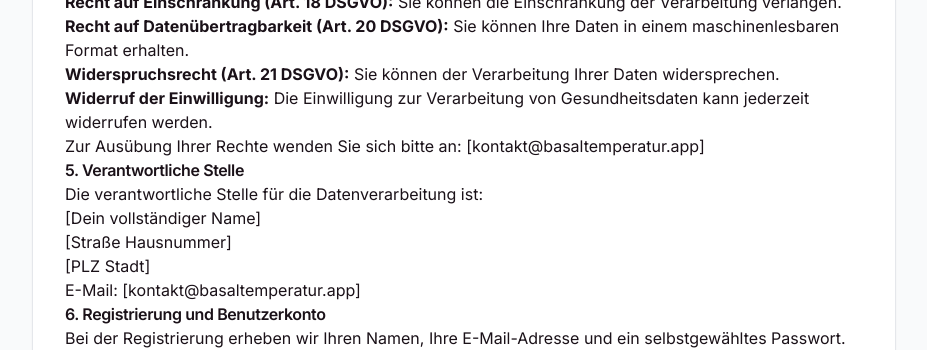
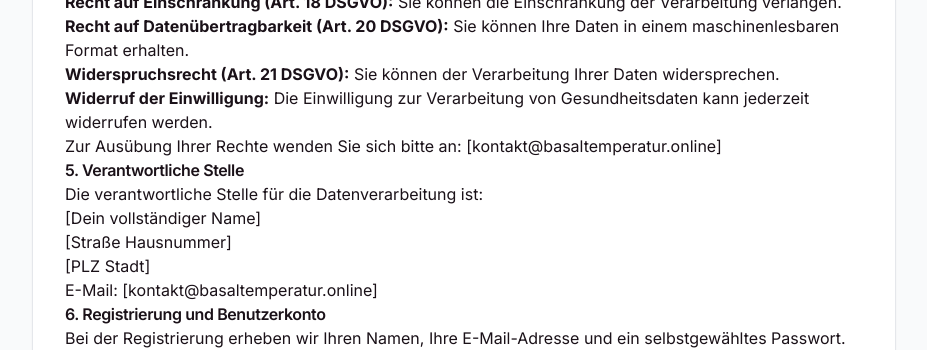
Before and after one commit to kristianhoffmann/basaltemperatur, a Next.js app: page /datenschutz in a window 1280 px wide. Shown: the part 1380-1730 px from the top of the page, without its empty margins (176-1103 px from the left). Built offline with nearby package versions, Linux system fonts and the light colour scheme.

Commit message:
fix: Domain von basaltemperatur.app auf basaltemperatur.online korrigiert

```diff
--- a/app/(dashboard)/export/ExportClient.tsx
+++ b/app/(dashboard)/export/ExportClient.tsx
@@ -130,7 +130,7 @@ export function ExportClient({ entries, periodEntries, ovulations, userEmail }:
                         </div>
                         <div style={{ textAlign: 'right', fontSize: '11px', opacity: 0.75 }}>
                             <div>Erstellt: {format(new Date(), 'd. MMMM yyyy', { locale: de })}</div>
-                            <div style={{ marginTop: '2px' }}>basaltemperatur.app</div>
+                            <div style={{ marginTop: '2px' }}>basaltemperatur.online</div>
                         </div>
                     </div>
                 </div>
@@ -424,7 +424,7 @@ export function ExportClient({ entries, periodEntries, ovulations, userEmail }:
                     background: '#fafafa',
                 }}>
                     <span>
-                        Erstellt am {format(new Date(), 'd. MMMM yyyy', { locale: de })} • basaltemperatur.app
+                        Erstellt am {format(new Date(), 'd. MMMM yyyy', { locale: de })} • basaltemperatur.online
                     </span>
                     <span>
                         Hinweis: Diese Kurve dient der Unterstützung des Arztgesprächs und ersetzt keine medizinische Diagnose.
--- a/app/(legal)/agb/page.tsx
+++ b/app/(legal)/agb/page.tsx
@@ -15,7 +15,7 @@ export const metadata: Metadata = {
 export default function AGBPage() {
   const company = {
     name: process.env.NEXT_PUBLIC_COMPANY_NAME || '[Dein vollständiger Name]',
-    email: process.env.NEXT_PUBLIC_COMPANY_EMAIL || '[kontakt@basaltemperatur.app]',
+    email: process.env.NEXT_PUBLIC_COMPANY_EMAIL || '[kontakt@basaltemperatur.online]',
   };
 
   return (
--- a/app/(legal)/datenschutz/page.tsx
+++ b/app/(legal)/datenschutz/page.tsx
@@ -17,7 +17,7 @@ export default function DatenschutzPage() {
     name: process.env.NEXT_PUBLIC_COMPANY_NAME || '[Dein vollständiger Name]',
     street: process.env.NEXT_PUBLIC_COMPANY_STREET || '[Straße Hausnummer]',
     city: process.env.NEXT_PUBLIC_COMPANY_CITY || '[PLZ Stadt]',
-    email: process.env.NEXT_PUBLIC_COMPANY_EMAIL || '[kontakt@basaltemperatur.app]',
+    email: process.env.NEXT_PUBLIC_COMPANY_EMAIL || '[kontakt@basaltemperatur.online]',
   };
 
   return (
--- a/app/(legal)/impressum/page.tsx
+++ b/app/(legal)/impressum/page.tsx
@@ -18,7 +18,7 @@ export default function ImpressumPage() {
     street: process.env.NEXT_PUBLIC_COMPANY_STREET || '[Straße Hausnummer]',
     city: process.env.NEXT_PUBLIC_COMPANY_CITY || '[PLZ Stadt]',
     country: 'Deutschland',
-    email: process.env.NEXT_PUBLIC_COMPANY_EMAIL || '[kontakt@basaltemperatur.app]',
+    email: process.env.NEXT_PUBLIC_COMPANY_EMAIL || '[kontakt@basaltemperatur.online]',
     phone: process.env.NEXT_PUBLIC_COMPANY_PHONE || '',
   };
 
--- a/app/(legal)/widerruf/page.tsx
+++ b/app/(legal)/widerruf/page.tsx
@@ -16,7 +16,7 @@ export default function WiderrufPage() {
         name: process.env.NEXT_PUBLIC_COMPANY_NAME || '[Dein vollständiger Name]',
         street: process.env.NEXT_PUBLIC_COMPANY_STREET || '[Straße Hausnummer]',
         city: process.env.NEXT_PUBLIC_COMPANY_CITY || '[PLZ Stadt]',
-        email: process.env.NEXT_PUBLIC_COMPANY_EMAIL || '[kontakt@basaltemperatur.app]',
+        email: process.env.NEXT_PUBLIC_COMPANY_EMAIL || '[kontakt@basaltemperatur.online]',
     };
 
     return (
--- a/app/page.tsx
+++ b/app/page.tsx
@@ -324,7 +324,7 @@ export default function LandingPage() {
             <div>
               <h4 className="font-semibold mb-4 text-sm text-[var(--text)]">Kontakt</h4>
               <ul className="space-y-2 text-sm text-[var(--text-secondary)]">
-                <li>info@basaltemperatur.app</li>
+                <li>info@basaltemperatur.online</li>
               </ul>
             </div>
           </div>
```
Also changed, not shown: 3 other files (tests, documents, lock files or other folders).
